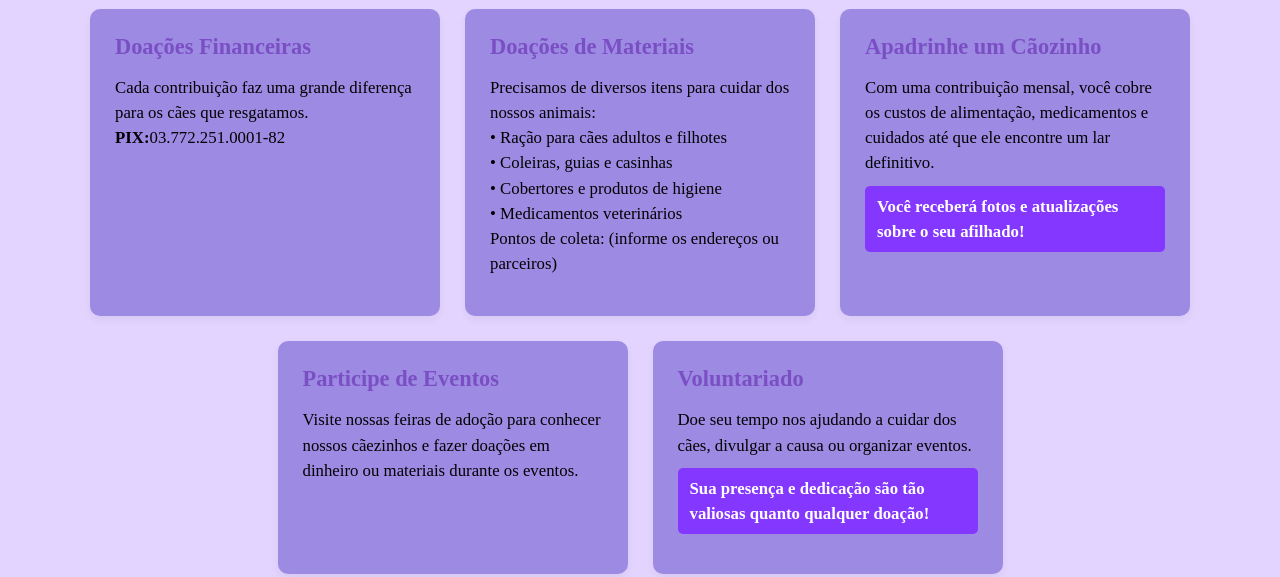
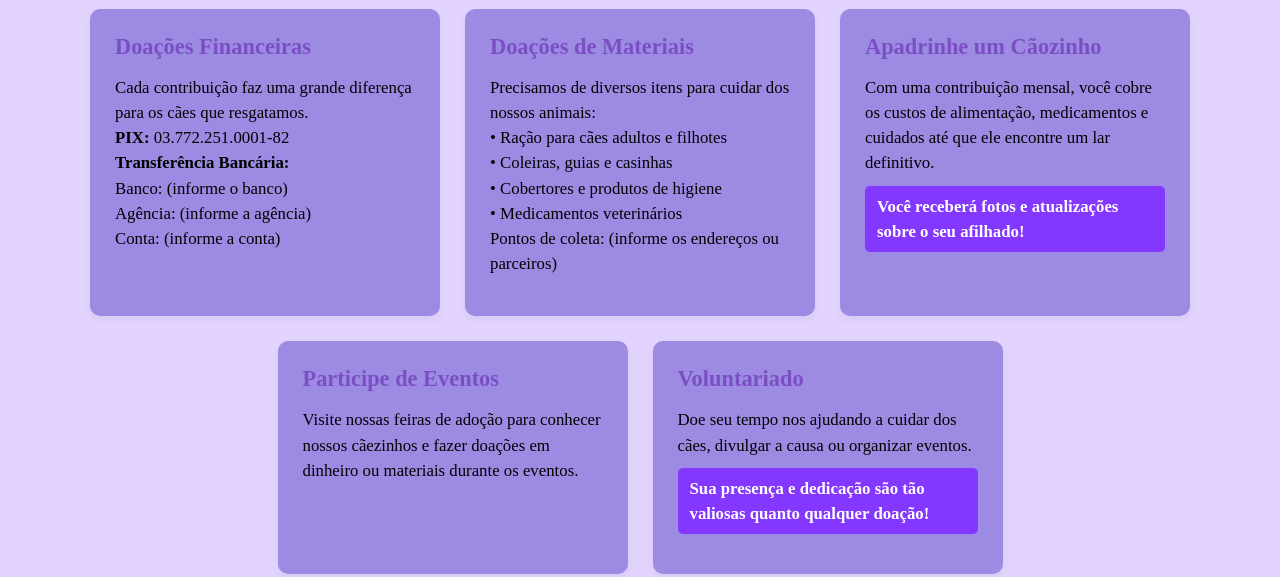
Before and after one commit to FelipeTamazia/Projeto-Site-Acapra-Brusque, a plain HTML site: page Projeto Acapra/como-ajudar.html in a window 1280 px wide. Shown: the part 223-800 px from the top of the page. Drawn offline with Linux system fonts and the light colour scheme.

Commit message:
CHAVE-PIXC

```diff
--- a/Projeto Acapra/como-ajudar.html
+++ b/Projeto Acapra/como-ajudar.html
@@ -30,7 +30,11 @@
                     </div>
                     <div class="ajuda-card-conteudo">
                         <p>Cada contribuição faz uma grande diferença para os cães que resgatamos.</p>
-                        <p><strong>PIX:</strong>03.772.251.0001-82</p>
+                        <p><strong>PIX:</strong> 03.772.251.0001-82</p>
+                        <p><strong>Transferência Bancária:</strong><br>
+                            Banco: (informe o banco)<br>
+                            Agência: (informe a agência)<br>
+                            Conta: (informe a conta)</p>
                     </div>
                 </div>
 
```
